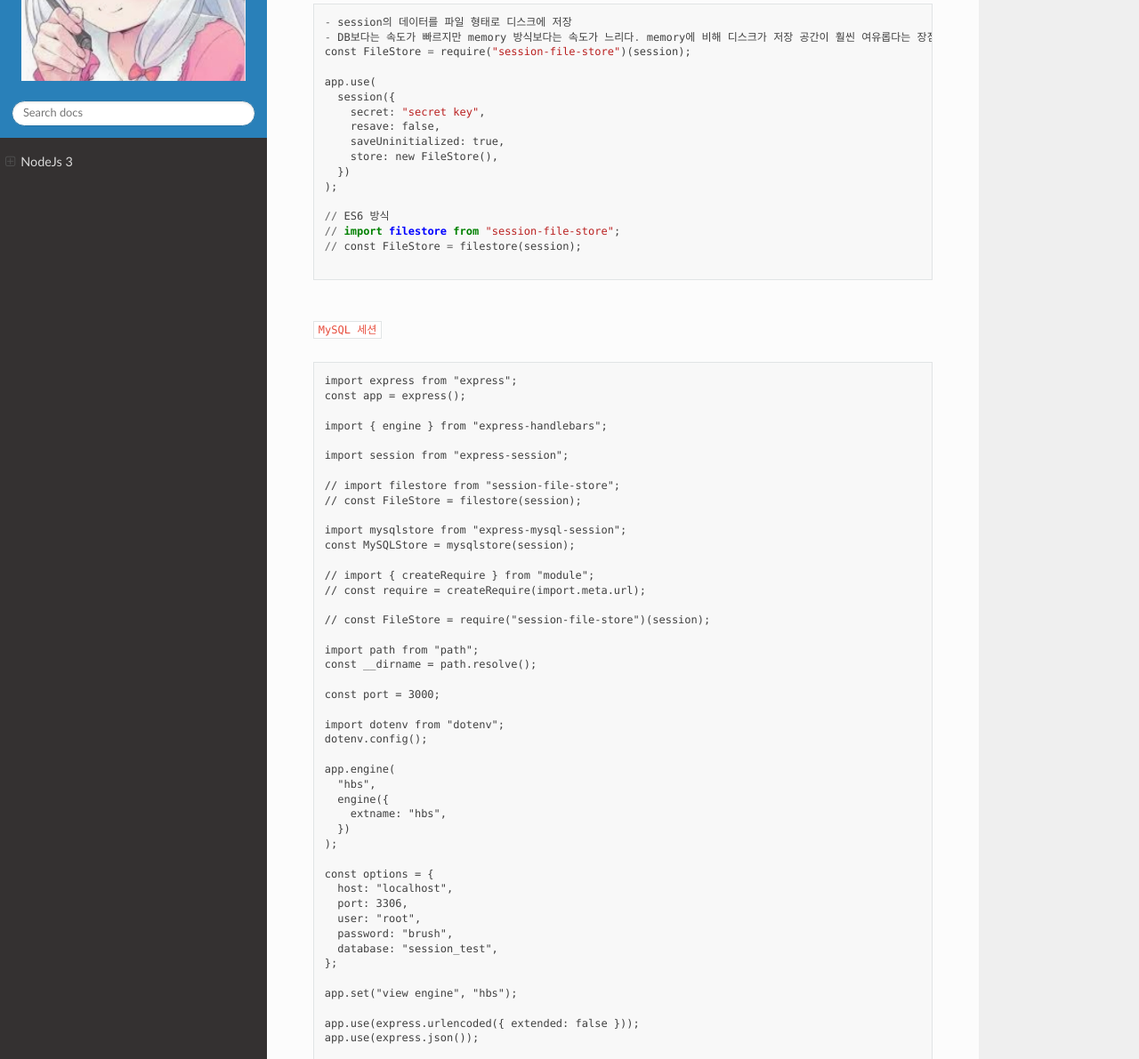
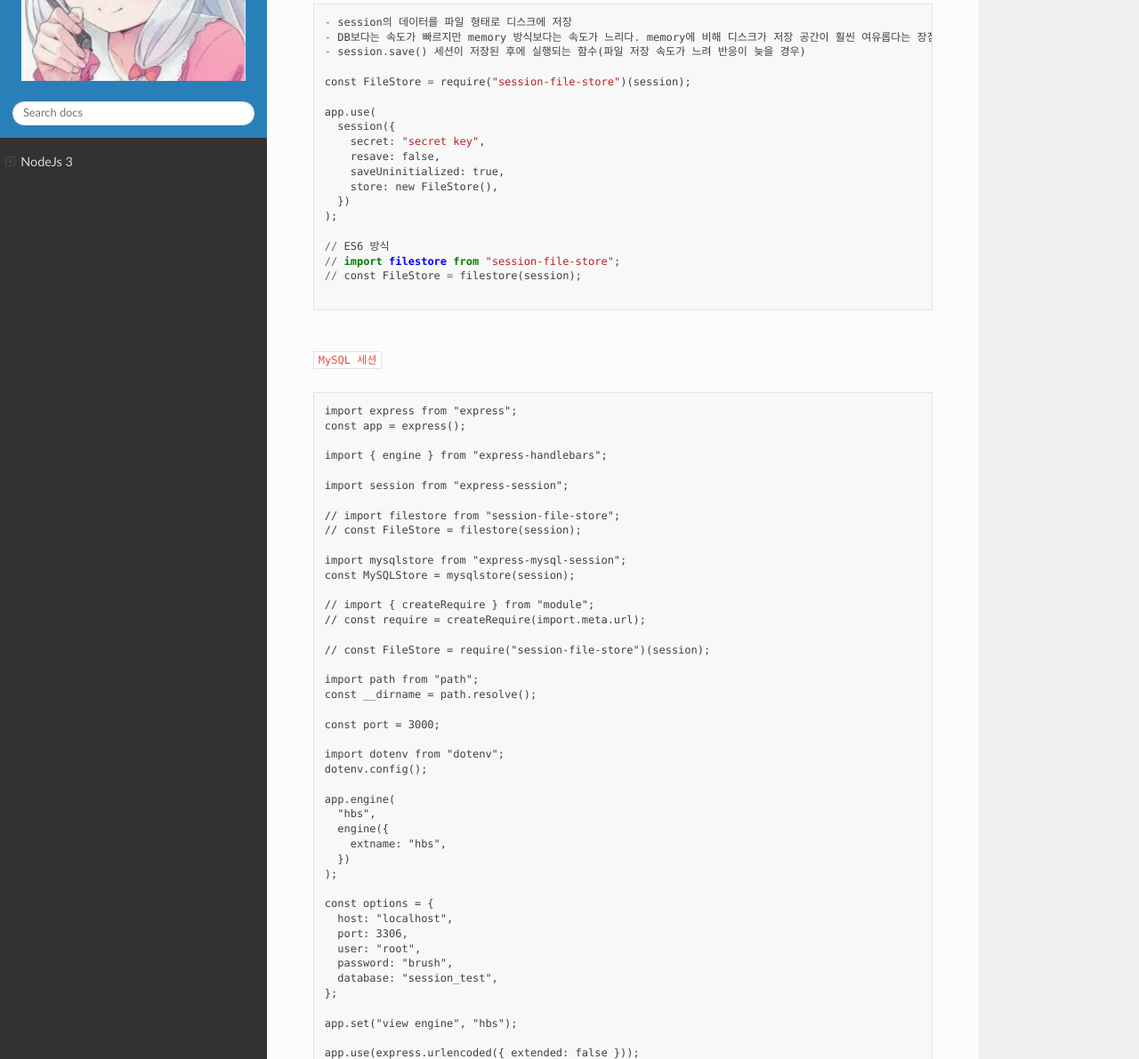
Before and after one commit to lisney/RTD, a Sphinx documentation site: the page built from docs/source/html/nodejs3.md, in a window 1280 px wide and 1400 px high, scrolled down 16374 px. Shown: the part 209-1400 px from the top of the window at 89% size. Built offline with Sphinx 7.4.7 and the Read the Docs theme 2.0.0, drawn with Linux system fonts in a browser that asks for light colours; pages that are not in the unit, such as notebooks, are missing from menus; some of the changed text lies outside the part shown.

Commit message:
Update nodejs3.md

````diff
--- a/docs/source/html/nodejs3.md
+++ b/docs/source/html/nodejs3.md
@@ -766,6 +766,8 @@ app.listen(port, () => {
 ```
 - session의 데이터를 파일 형태로 디스크에 저장
 - DB보다는 속도가 빠르지만 memory 방식보다는 속도가 느리다. memory에 비해 디스크가 저장 공간이 훨씬 여유롭다는 장점
+- session.save() 세션이 저장된 후에 실행되는 함수(파일 저장 속도가 느려 반응이 늦을 경우)
+
 const FileStore = require("session-file-store")(session);
 
 app.use(
````
Also changed, not shown: other parts of docs/source/html/nodejs3.md (+2 -1 lines).
